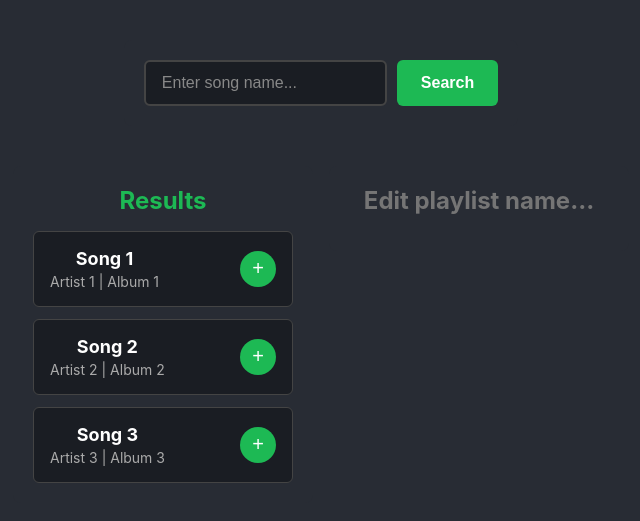
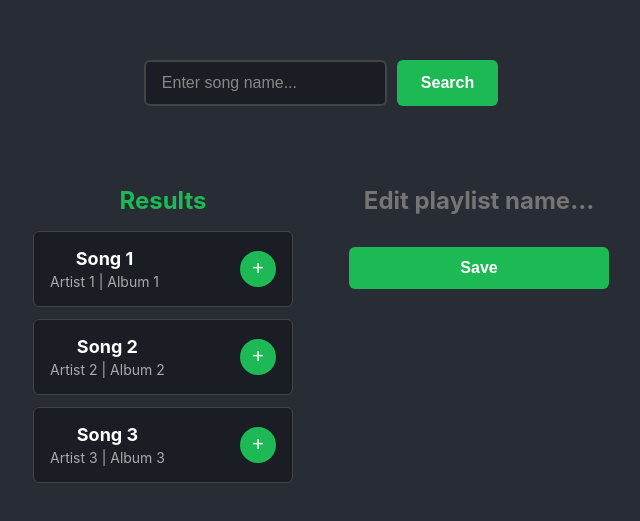
Before and after one commit to TupacShampur/jammming, a React (Create React App) app: page / in a window 1280 px wide. Shown: the part 129-650 px from the top of the page, without its empty margins (319-959 px from the left). Built offline with nearby package versions, Linux system fonts and the light colour scheme.

Commit message:
save logic add

```diff
--- a/src/App.js
+++ b/src/App.js
@@ -6,9 +6,27 @@ import Playlist from "./components/Playlist/Playlist";
 
 function App() {
   const mockTracks = [
-    { id: 1, name: "Song 1", artist: "Artist 1", album: "Album 1" },
-    { id: 2, name: "Song 2", artist: "Artist 2", album: "Album 2" },
-    { id: 3, name: "Song 3", artist: "Artist 3", album: "Album 3" },
+    {
+      id: 1,
+      name: "Song 1",
+      artist: "Artist 1",
+      album: "Album 1",
+      uri: "spotify:track:2fi69bgAKtSBFnCGCTNQFp",
+    },
+    {
+      id: 2,
+      name: "Song 2",
+      artist: "Artist 2",
+      album: "Album 2",
+      uri: "spotify:track:7i3JVEk8OkTk8z5ZreAq2F",
+    },
+    {
+      id: 3,
+      name: "Song 3",
+      artist: "Artist 3",
+      album: "Album 3",
+      uri: "spotify:track:6GyDY0yE47rfk8pcuKhioh",
+    },
   ];
 
   const [tracklist, setTracklist] = useState([]);
@@ -28,6 +46,13 @@ function App() {
     });
   };
 
+  const savePlaylist = () => {
+    const trackUris = tracklist.map((track) => track.uri);
+    console.log(trackUris);
+
+    setTracklist([]);
+  };
+
   return (
     <div className="App">
       <header className="App-header">
@@ -42,6 +67,7 @@ function App() {
             tracks={tracklist}
             onRemove={removeTrack}
             isRemoval={true}
+            onSave={savePlaylist}
           />
         </div>
       </header>
--- a/src/components/Playlist/Playlist.js
+++ b/src/components/Playlist/Playlist.js
@@ -2,7 +2,7 @@ import React, { useState } from "react";
 import styles from "./Playlist.module.css";
 import Tracklist from "../Tracklist/Tracklist";
 
-function Playlist({ tracks, onRemove, isRemoval }) {
+function Playlist({ tracks, onRemove, isRemoval, onSave }) {
   return (
     <>
       <div className={styles.playlist}>
@@ -11,6 +11,12 @@ function Playlist({ tracks, onRemove, isRemoval }) {
           placeholder="Edit playlist name..."
         ></input>
         <Tracklist tracks={tracks} onRemove={onRemove} isRemoval={isRemoval} />
+        <button
+          className={styles.saveButton}
+          onClick={() => onSave && onSave()}
+        >
+          Save
+        </button>
       </div>
     </>
   );
--- a/src/components/Playlist/Playlist.module.css
+++ b/src/components/Playlist/Playlist.module.css
@@ -39,3 +39,25 @@
 .playlistTitleInput:focus {
   border-color: #1db954;
 }
+
+.saveButton {
+  width: 100%;
+  padding: 12px 24px;
+  margin-top: 16px;
+  font-size: 16px;
+  font-weight: 600;
+  background-color: #1db954;
+  color: #fff;
+  border: none;
+  border-radius: 6px;
+  cursor: pointer;
+  transition: background-color 0.3s, transform 0.2s;
+}
+
+.saveButton:hover {
+  background-color: #1ed760;
+}
+
+.saveButton:active {
+  transform: scale(0.98);
+}
```
